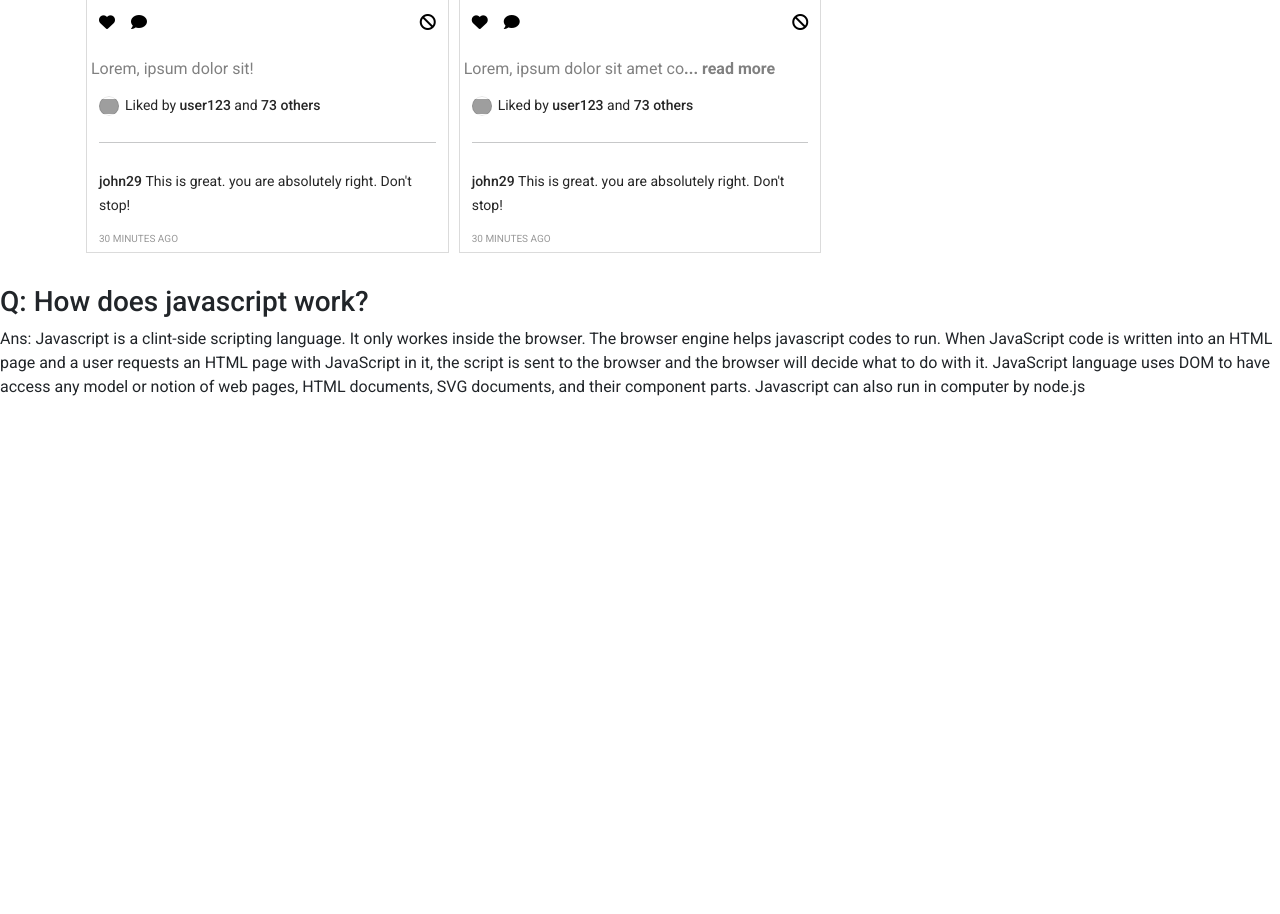
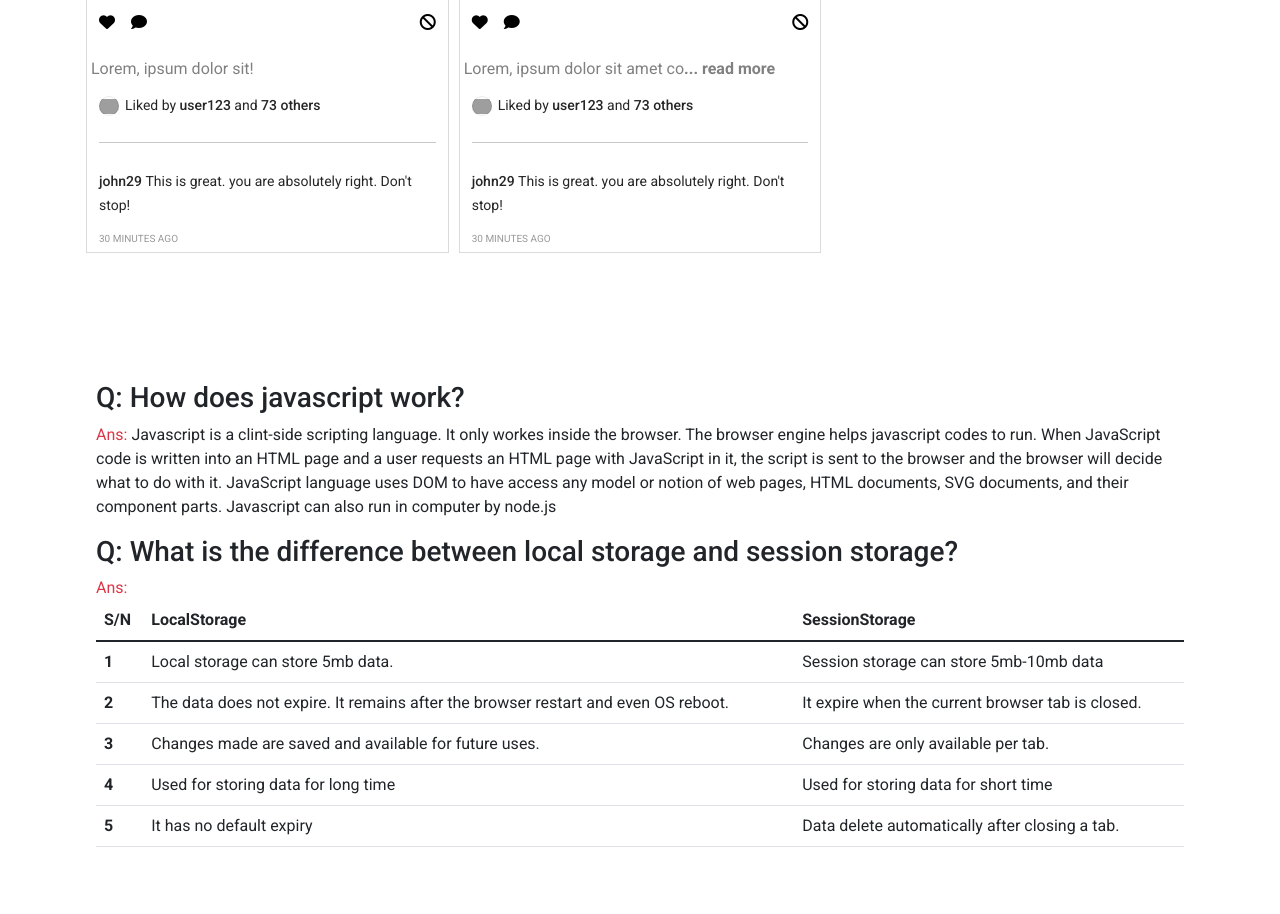
Before and after one commit to herohossen/insta-shohor, a plain HTML site: page index.html in a window 1280 px wide. Shown: the part 1299-2213 px from the top of the page. Before the commit the page ends 1714 px from the top, so only its background shows below. Drawn offline with nearby package versions, Linux system fonts and the light colour scheme; grey boxes are pictures that could not be loaded.

Commit message:
2nd question added

```diff
--- a/index.html
+++ b/index.html
@@ -1,5 +1,6 @@
 <!DOCTYPE html>
 <html lang="en">
+
 <head>
     <meta charset="UTF-8" />
     <meta http-equiv="X-UA-Compatible" content="IE=edge" />
@@ -7,49 +8,28 @@
     <title>Delowar's Blogging</title>
     <link rel="stylesheet" href="./css/style.css" />
     <!-- Latest compiled and minified CSS -->
-        <link
-            href="https://cdn.jsdelivr.net/npm/bootstrap@5.1.3/dist/css/bootstrap.min.css"
-            rel="stylesheet"
-            integrity="sha384-1BmE4kWBq78iYhFldvKuhfTAU6auU8tT94WrHftjDbrCEXSU1oBoqyl2QvZ6jIW3"
-            crossorigin="anonymous"
-        />
+    <link href="https://cdn.jsdelivr.net/npm/bootstrap@5.1.3/dist/css/bootstrap.min.css" rel="stylesheet"
+        integrity="sha384-1BmE4kWBq78iYhFldvKuhfTAU6auU8tT94WrHftjDbrCEXSU1oBoqyl2QvZ6jIW3" crossorigin="anonymous" />
 
     <!-- google Montserrat  font  -->
     <link rel="preconnect" href="https://fonts.googleapis.com" />
     <link rel="preconnect" href="https://fonts.gstatic.com" crossorigin />
-        <link
-            href="https://fonts.googleapis.com/css2?family=Montserrat:wght@300;400;500&display=swap"
-            rel="stylesheet"
-        />
-        <link
-            rel="stylesheet"
-            href="https://cdnjs.cloudflare.com/ajax/libs/font-awesome/6.0.0/css/all.min.css"
+    <link href="https://fonts.googleapis.com/css2?family=Montserrat:wght@300;400;500&display=swap" rel="stylesheet" />
+    <link rel="stylesheet" href="https://cdnjs.cloudflare.com/ajax/libs/font-awesome/6.0.0/css/all.min.css"
         integrity="sha512-9usAa10IRO0HhonpyAIVpjrylPvoDwiPUiKdWk5t3PyolY1cOd4DSE0Ga+ri4AuTroPR5aQvXU9xC6qOPnzFeg=="
-            crossorigin="anonymous"
-            referrerpolicy="no-referrer"
-        />
+        crossorigin="anonymous" referrerpolicy="no-referrer" />
 </head>
 
 <body>
     <header>
         <nav class="navbar navbar-expand-lg navbar-light bg-light px-5">
             <a class="navbar-brand" href="#">Delowar's Blogging</a>
-                <button
-                    class="navbar-toggler"
-                    type="button"
-                    data-toggle="collapse"
-                    data-target="#navbarSupportedContent"
-                    aria-controls="navbarSupportedContent"
-                    aria-expanded="false"
-                    aria-label="Toggle navigation"
-                >
+            <button class="navbar-toggler" type="button" data-toggle="collapse" data-target="#navbarSupportedContent"
+                aria-controls="navbarSupportedContent" aria-expanded="false" aria-label="Toggle navigation">
                 <span class="navbar-toggler-icon"></span>
             </button>
 
-                <div
-                    class="collapse navbar-collapse justify-content-end"
-                    id="navbarSupportedContent"
-                >
+            <div class="collapse navbar-collapse justify-content-end" id="navbarSupportedContent">
                 <ul class="navbar-nav mr-auto">
                     <li class="nav-link active" role="button" onclick="switchTab( 'posts' )">
                         <i class="fa-solid fa-house"></i>
@@ -77,14 +57,60 @@
             <h1>Reported posts</h1>
         </div>
         </main>
-        <section>
+    <section class="m-5 p-5">
         <p>
         <h3> Q: How does javascript work?</h3>
-            Ans: Javascript is a clint-side scripting language. It only workes inside the browser. The browser engine helps
-            javascript codes to run. When JavaScript code is written into an HTML page and a user requests an HTML
+        <span class="text-danger">Ans:</span> Javascript is a clint-side scripting language. It only workes inside the
+        browser.
+        The browser engine helps javascript codes to run. When JavaScript code is written into an HTML page and a user
+        requests an HTML
         page with JavaScript in it, the script is sent to the browser and the browser will decide what to do with it.
         JavaScript language uses DOM to have access any model or notion of web pages, HTML documents, SVG documents, and
         their component parts. Javascript can also run in computer by node.js
+        </p>
+        <p>
+        <h3> Q: What is the difference between local storage and session storage?</h3>
+        <span class="text-danger">Ans:</span>
+        <table class="table mt-xxl-2">
+            <thead>
+                <tr>
+                    <th scope="col">S/N</th>
+                    <th scope="col">LocalStorage</th>
+                    <th scope="col">SessionStorage</th>
+                </tr>
+            </thead>
+            <tbody>
+                <tr>
+                    <th scope="row">1</th>
+                    <td>Local storage can store 5mb data.</td>
+                    <td>Session storage can store 5mb-10mb data</td>
+
+                </tr>
+                <tr>
+                    <th scope="row">2</th>
+                    <td>The data does not expire. It remains after the browser restart and even OS reboot.</td>
+                    <td>It expire when the current browser tab is closed.</td>
+                </tr>
+                <tr>
+                    <th scope="row">3</th>
+                    <td>Changes made are saved and available for future uses.</td>
+                    <td>Changes are only available per tab.</td>
+
+                </tr>
+                <tr>
+                    <th scope="row">4</th>
+                    <td>Used for storing data for long time</td>
+                    <td>Used for storing data for short time</td>
+
+                </tr>
+                <tr>
+                    <th scope="row">5</th>
+                    <td>It has no default expiry</td>
+                    <td>Data delete automatically after closing a tab.</td>
+
+                </tr>
+            </tbody>
+        </table>
         </p>
     </section>
     <footer></footer>
@@ -92,4 +118,5 @@
     <!-- add javascript  file  -->
     <script src="./js/app.js"></script>
     </body>
+
 </html>
```
Lines whose indentation alone changed are shown as unchanged.
